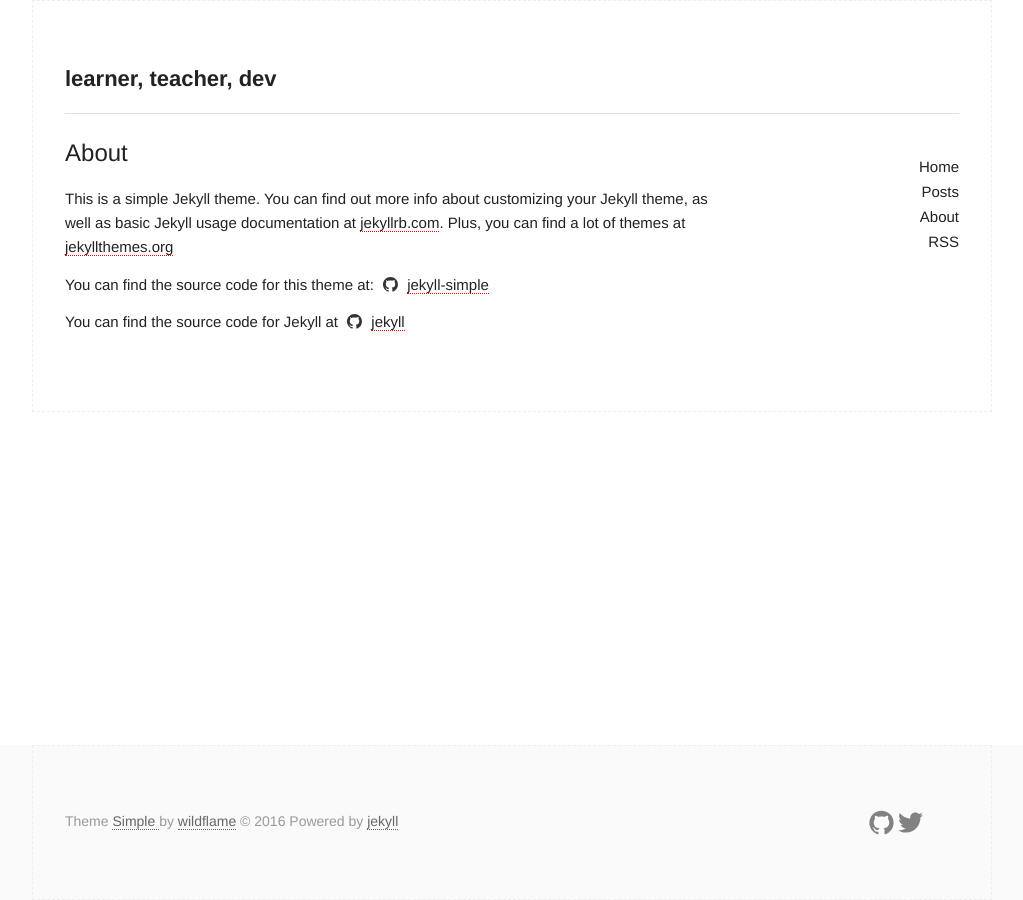
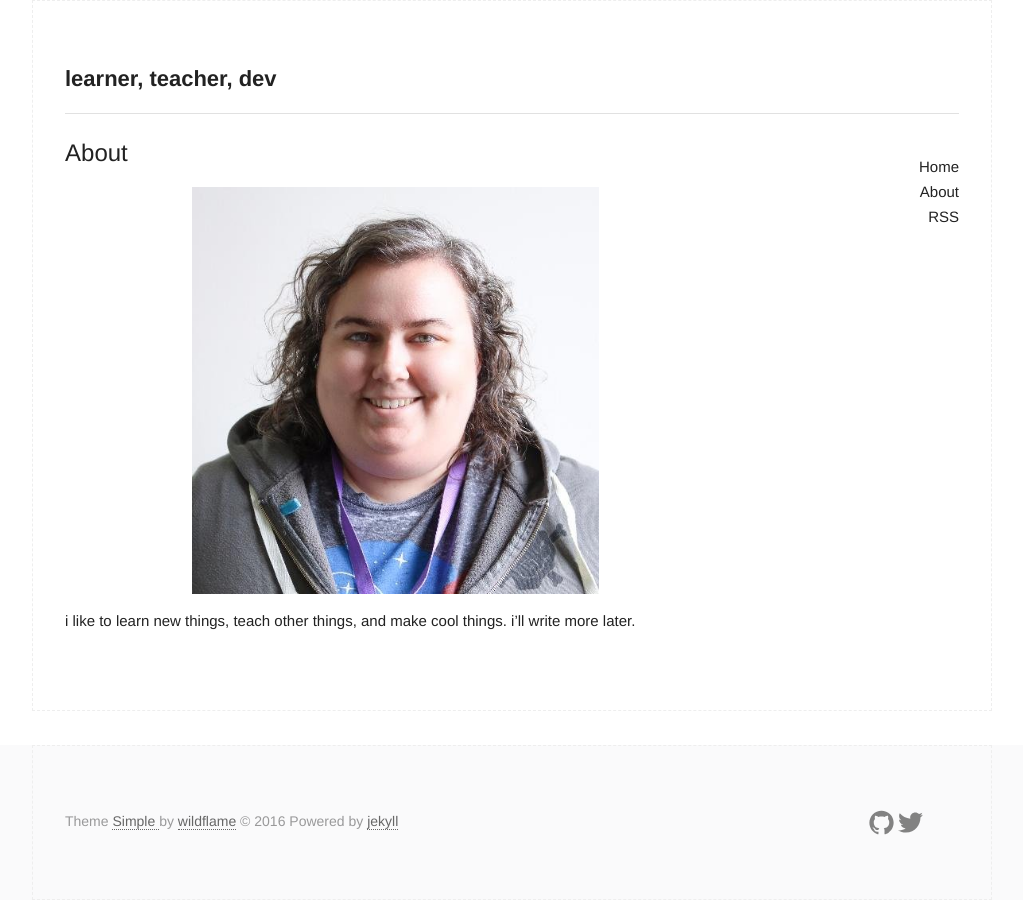
Before and after one commit to adascript/adascript.github.io, a Jekyll site: the page built from about.md, in a window 1280 px wide. Shown: the whole page, without its empty margins (128-1151 px from the left). Built offline with Jekyll 4.4.1, drawn with Linux system fonts in a browser that asks for light colours.

Commit message:
changed some styles

```diff
--- a/_includes/header.html
+++ b/_includes/header.html
@@ -16,7 +16,6 @@
       <nav>
         <ul class="page-link">
           <li><a href="{{ "/" | prepend: site.baseurl }}">Home</a></li>
-          <li><a href="{{ "/archive" | prepend: site.baseurl }}">Posts</a></li>
           <li><a href="{{ "/about" | prepend: site.baseurl }}">About</a></li>
           <li><a href="{{ "/feed.xml" | prepend: site.baseurl }}">RSS</a></li>
         </ul>
--- /dev/null
+++ b/_sass/_custom.scss
@@ -0,0 +1,22 @@
+figure.about-pic {
+    text-align: center;
+}
+
+.about-pic img {
+    height: 70%;
+    width: 70%;
+}
+
+.logo a {
+    -webkit-transition: initial;
+    transition: initial;
+}
+
+.logo a:hover {
+    background-image: initial;
+    text-shadow: initial;
+    background-repeat: initial;
+    background-size: initial;
+    background-position: initial;
+    transition: initial;
+}
--- a/about.md
+++ b/about.md
@@ -4,8 +4,8 @@ title: About
 permalink: /about/
 ---
 
-This is a simple Jekyll theme. You can find out more info about customizing your Jekyll theme, as well as basic Jekyll usage documentation at [jekyllrb.com](http://jekyllrb.com/).  Plus, you can find a lot of themes at [jekyllthemes.org](http://jekyllthemes.org/)
+<figure class="about-pic">
+    <img src="/assets/img/carrie.jpg">
+</figure>
 
-You can find the source code for this theme at: <data data-icon="ei-sc-github"></data>  [jekyll-simple](https://github.com/wild-flame/jekyll-simple)
-
-You can find the source code for Jekyll at <data data-icon="ei-sc-github"></data>  [jekyll](https://github.com/jekyll/jekyll)
+i like to learn new things, teach other things, and make cool things. i'll write more later.
--- a/css/main.scss
+++ b/css/main.scss
@@ -65,5 +65,6 @@ $on-laptop:        780px;
         "base",
         "layout",
         "color",
-        "syntax-highlighting"
+        "syntax-highlighting",
+        "custom"
 ;
```
Also changed, not shown: assets/img/carrie.jpg (added).
